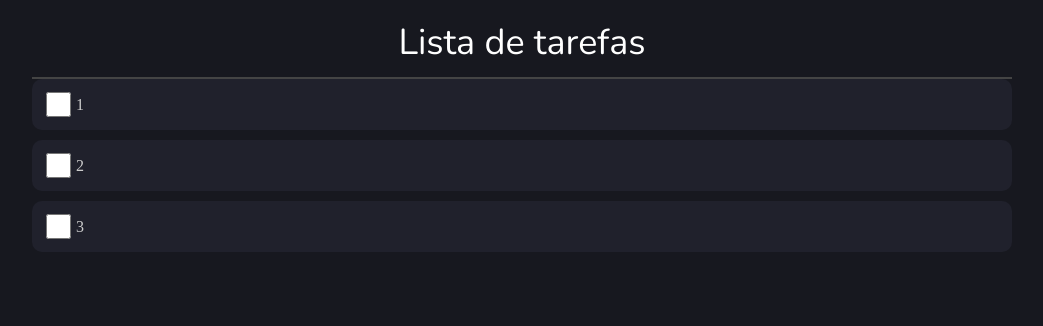
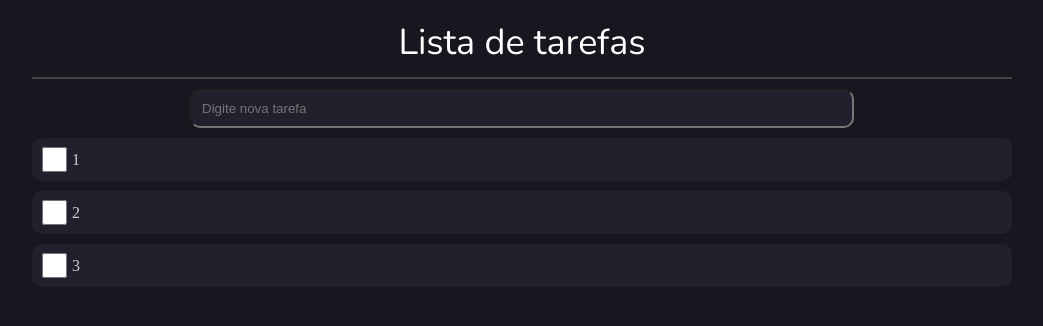
Before and after one commit to furquin/todo-list, a React (Create React App) app: page / in a window 1280 px wide. Shown: the top 326 px of the page, without its empty margins (118-1161 px from the left). Built offline with nearby package versions, Linux system fonts and the light colour scheme.

Commit message:
modifica classes css e renderiza inputList em app

```diff
--- a/src/App.js
+++ b/src/App.js
@@ -2,6 +2,7 @@ import React, { Component } from 'react'
 import './App.css';
 import Header from './components/Header/Header'
 import Todolist from './components/Todolist/Todolist';
+import InputList from'./components/InputList/InputList'
 
 
 
@@ -21,6 +22,8 @@ export default class App extends Component {
 
             <Header />
 
+            <InputList />
+
             {list.map((item, index) =>
                 <Todolist
                 item={item}
--- a/src/components/Header/Header.js
+++ b/src/components/Header/Header.js
@@ -1,5 +1,5 @@
 import React, { Component } from 'react'
-import './style.css';
+import './Header.css';
 
 export default class Header extends Component {
     render() {
--- /dev/null
+++ b/src/components/InputList/InputList.css
@@ -0,0 +1,12 @@
+.input-list{
+    display:flex;
+    flex-direction: row;
+    background-color: #20212c;
+    padding: 10px;
+    border-radius: 10px;
+    margin-bottom: 20px;
+    min-width: 80vh;
+    margin:10px auto;
+    color: #fff
+
+}
--- /dev/null
+++ b/src/components/InputList/InputList.js
@@ -0,0 +1,18 @@
+import React, { Component } from 'react'
+import './InputList.css';
+
+
+export default class InputList extends Component {
+    render() {
+        return (
+            <div >
+                <input
+                type="text"
+                placeholder='Digite nova tarefa'
+                className='input-list'
+                />
+
+            </div>
+        )
+    }
+}
--- a/src/components/Todolist/style.css
+++ b/src/components/Todolist/Todolist.css
@@ -1,19 +1,19 @@
-.input-list{
+.todolist{
     display:flex;
     background-color: #20212c;
-    padding: 10px;
+    padding: 6px;
     border-radius: 10px;
     margin-bottom: 10px;
     align-items: center;
 }
 
-input{
+.input-todolist{
     width:25px;
     height:25px;
     margin-right:5px;
 
 }
 
-label{
+.label-todolist{
     color: #ccc;
 }
--- a/src/components/Todolist/Todolist.js
+++ b/src/components/Todolist/Todolist.js
@@ -1,5 +1,5 @@
 import React, { Component } from "react";
-import "./style.css";
+import "./Todolist.css";
 
 export default class Todolist extends Component {
     render() {
@@ -8,13 +8,13 @@ export default class Todolist extends Component {
 
 
         return (
-            <div className="input-list">
-                <input
+            <div className="todolist">
+                <input className='input-todolist'
                 type="checkbox"
-                name='input-list'
+                name='todolist'
                 />
 
-                <label>
+                <label className="label-todolist">
                     {item}
                 </label>
 
```
Also changed, not shown: src/components/Header/Header.css (renamed from src/components/Header/style.css).
